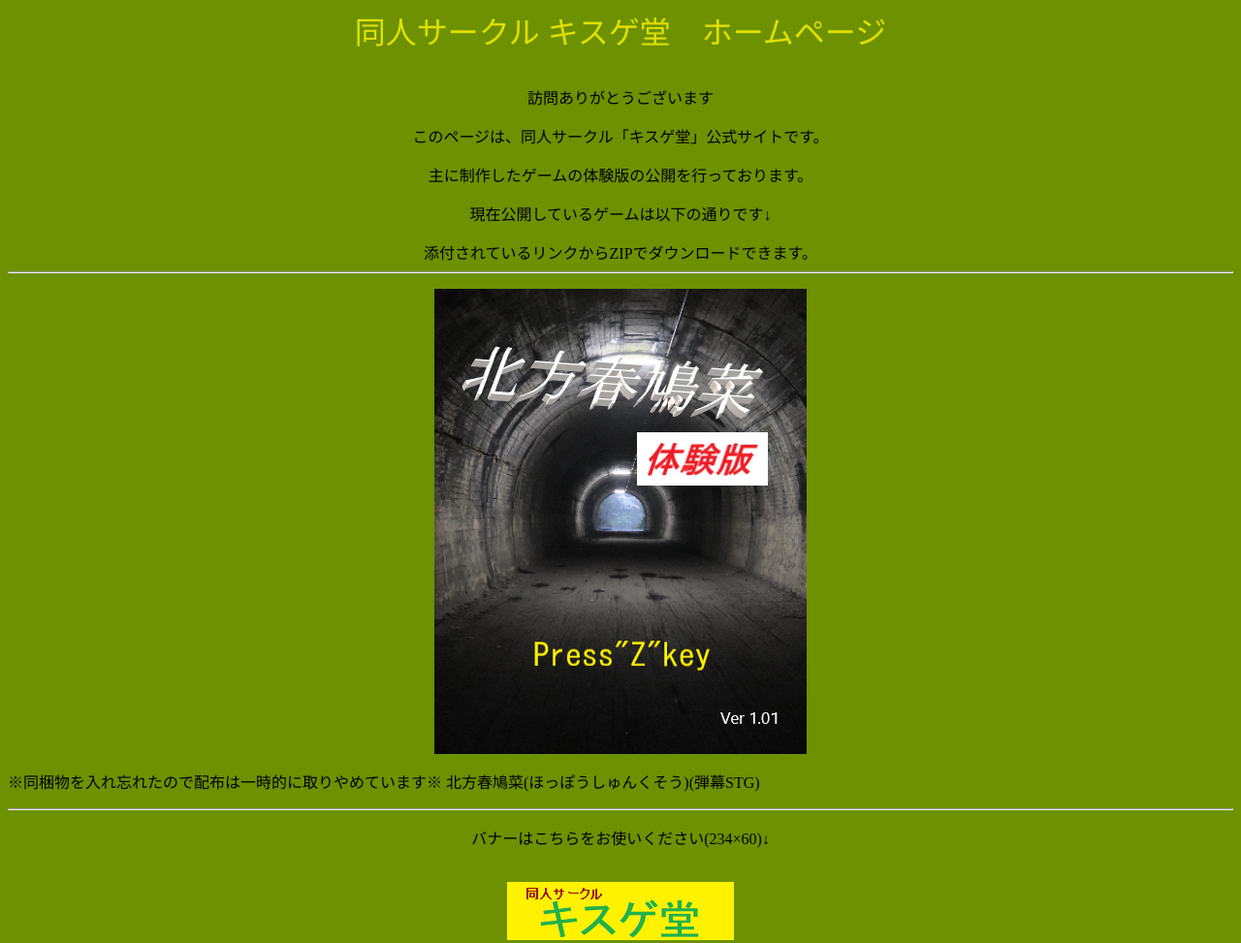
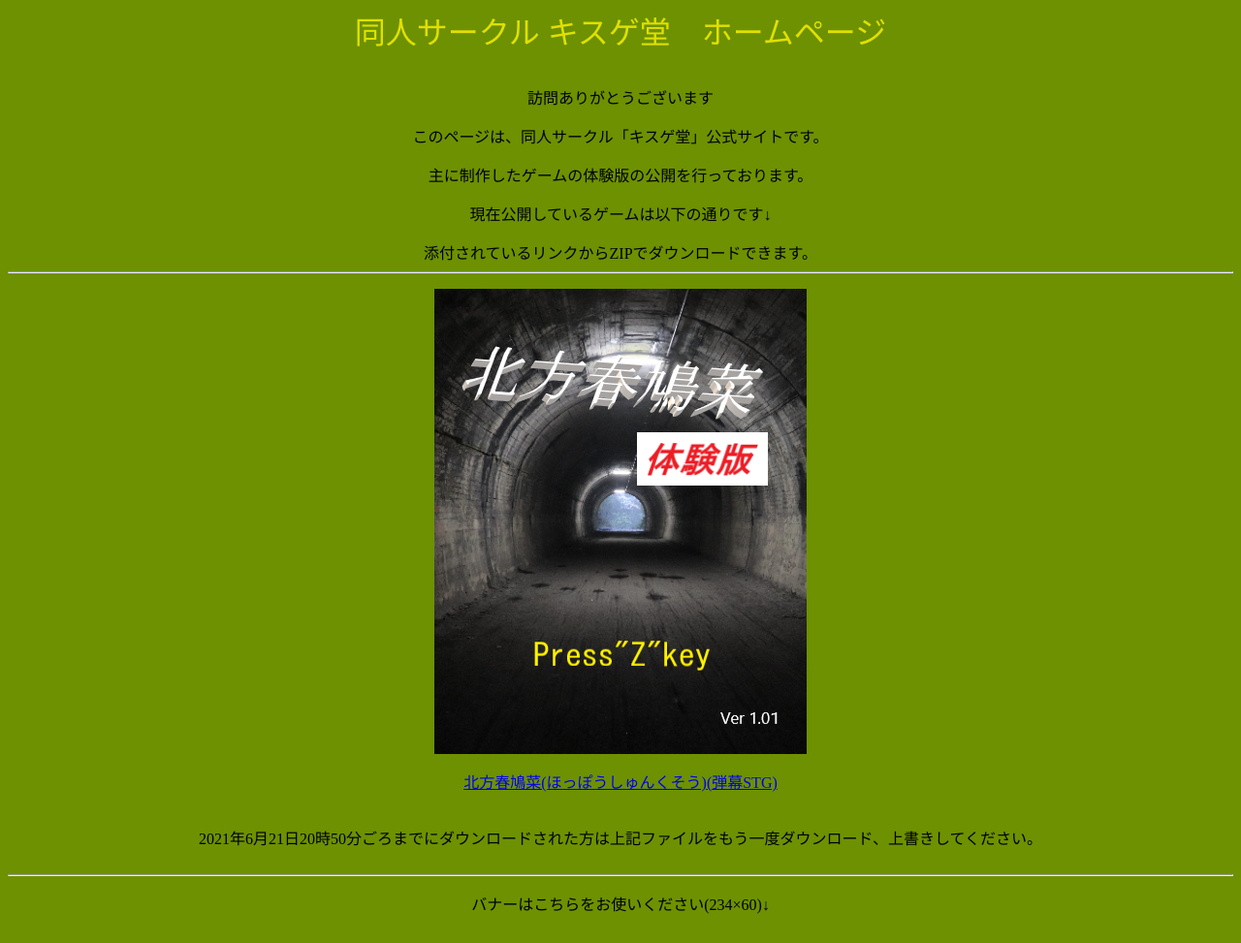
Before and after one commit to samunehoihoi/hoppotaiken, a plain HTML site: page index.html in a window 1280 px wide. Shown: the top 973 px of the page at 97% size. Drawn offline with Linux system fonts and the light colour scheme.

Commit message:
Update index.html

```diff
--- a/index.html
+++ b/index.html
@@ -1,7 +1,7 @@
 <html>
 <head>
 <meta charset="utf-8"/>
-<link rel="icon" href="aikon.ico">
+<link rel="icon" href="aicon.ico">
 <body bgcolor="#6d9100">
 <title>同人サークル キスゲ堂</title>
 </head>
@@ -13,7 +13,8 @@
 <p><center>現在公開しているゲームは以下の通りです↓<br></center></p>
 <p><center>添付されているリンクからZIPでダウンロードできます。<br><hr></center></p>
 <p><center><IMG SRC="syunkuso.png"><br></center></p>
-<p>※同梱物を入れ忘れたので配布は一時的に取りやめています※ 北方春鳩菜(ほっぽうしゅんくそう)(弾幕STG)</a></center><br><hr></p>
+<p><center><a href="https://samunehoihoi.github.io/kisugedo/syunkuso.zip">北方春鳩菜(ほっぽうしゅんくそう)(弾幕STG)</a></center><br></p>
+<p><center>2021年6月21日20時50分ごろまでにダウンロードされた方は上記ファイルをもう一度ダウンロード、上書きしてください。</a></center><br><hr></p>
 <p><center>バナーはこちらをお使いください(234×60)↓</center><br></p>
 <p><center><IMG SRC="バナー.png"></center><br><hr></p>
 <p><center>(C)2021 キスゲ堂</center><br></p>
```
